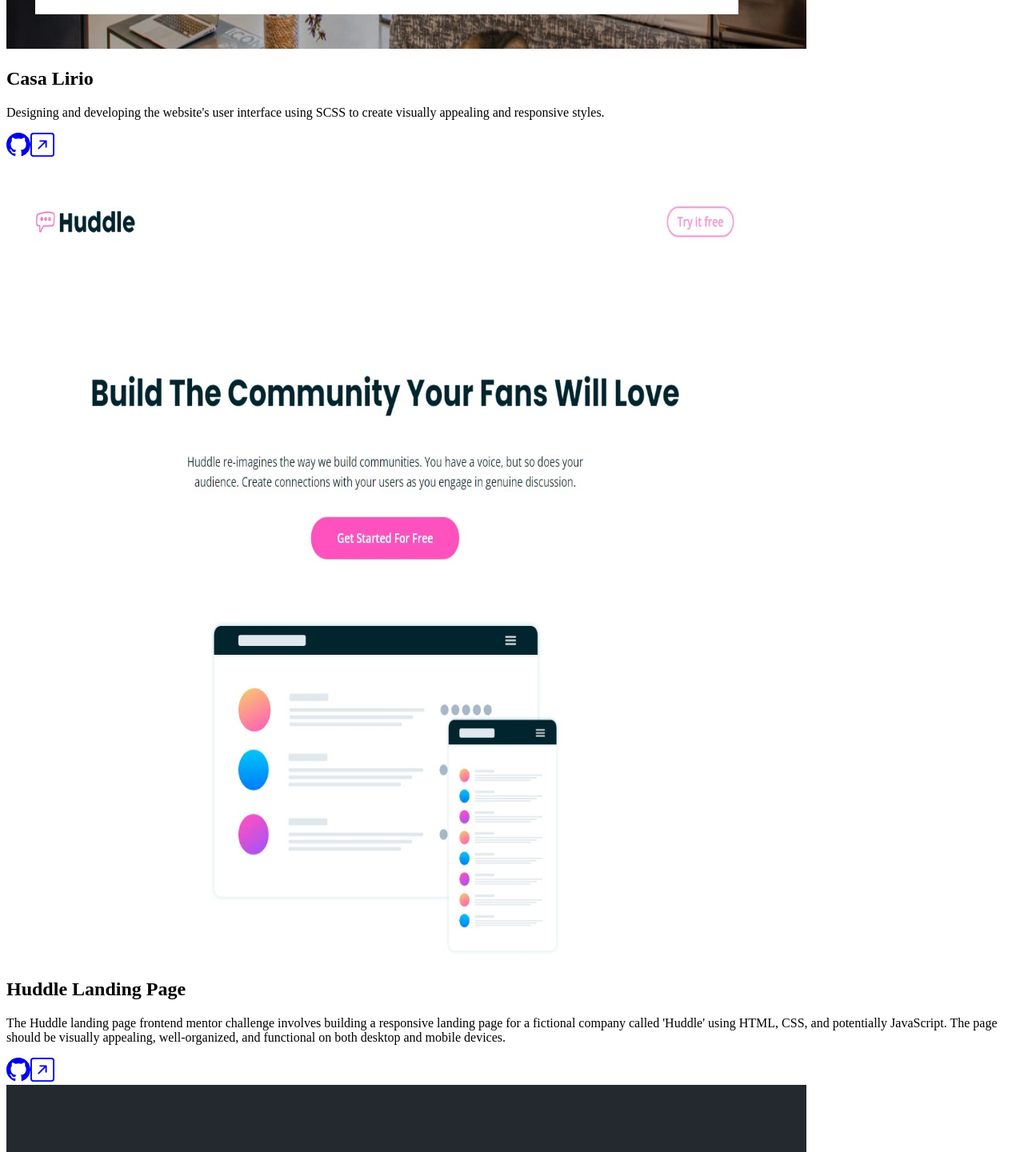
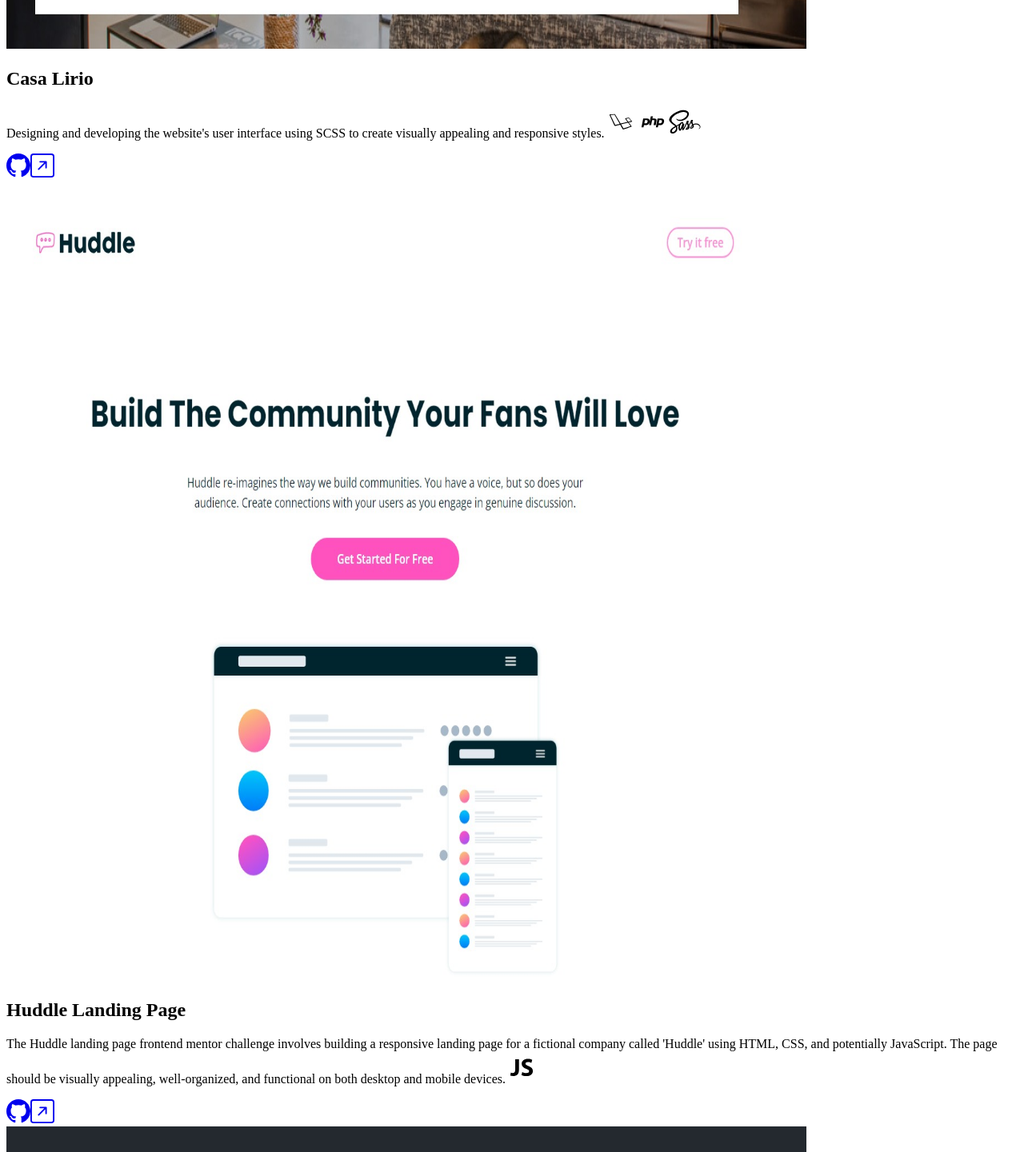
Before and after one commit to codewithxavi/PF-JavierAdrian-2023-April, a Next.js app: page / in a window 1280 px wide. Shown: the part 2240-3681 px from the top of the page at 80% size. Built offline with nearby package versions, Linux system fonts and the light colour scheme.

Commit message:
Add technologies icons projects

```diff
--- a/components/ProjectsSection.tsx
+++ b/components/ProjectsSection.tsx
@@ -2,15 +2,25 @@
 import Image from "next/image"
 import Link from "next/link"
 import { BsGithub, BsArrowUpRightSquare } from "react-icons/bs"
+import { DiPhp, DiSass, DiLaravel } from 'react-icons/di';
+import { FaLeaf, FaVuejs } from 'react-icons/fa';
+import { DiJavascript1 } from 'react-icons/di';
 
 const projects = [
   {
     name: "Casa Lirio",
     description:
-      "Designing and developing the website's user interface using SCSS to create visually appealing and responsive styles.",
+      `Designing and developing the website's user interface using SCSS to create visually appealing and responsive styles.`,
     image: "/casa-lirio.jpeg",
     github: "https://casalirio.com",
     link: "https://casalirio.com",
+    stack: {
+      DiPhp: true,
+      DiScss: true,
+      DiLaravel: true,
+      FaVuejs: false
+    },
+
   },
   {
     name: "Huddle Landing Page",
@@ -18,6 +28,9 @@
     image: "/huddle-landing.jpeg",
     github: "https://github.com/codewithxavi/Huddle-landing-page-with-curved-sections",
     link: "https://huddle-landing-page-codewithxavi.vercel.app/",
+    stack: {
+      DiJavascript1: true
+    },
   },
   {
     name: "Rick And Morty",
@@ -25,6 +38,9 @@
     image: "/rick-and-morty.jpeg",
     github: "https://github.com/codewithxavi/rick_and_morty_vue",
     link: "https://rick-and-morty-vue-eight.vercel.app/",
+    stack: {
+      FaVuejs: true,
+    },
   },
 
 ]
@@ -57,6 +73,21 @@
                   <h1 className="text-3xl md:text-4xl font-bold mb-6">{project.name}</h1>
                   <p className="text-lg leading-7 mb-4 text-neutral-600 dark:text-neutral-400">
                     {project.description}
+                    {/* Laravel Icon */}
+                    {project.stack.DiLaravel ? <DiLaravel size={40} /> : null}
+
+                    {/* php Icon */}
+                    {project.stack.DiPhp ? <DiPhp size={40} /> : null}
+
+                    {/* sass Icon */}
+                    {project.stack.DiScss ? <DiSass size={40} /> : null}
+
+                    {/* Vue Icon */}
+                    {project.stack.FaVuejs ? <FaVuejs size={40} /> : null}
+
+                    {/* JavaScript Icon */}
+                    {project.stack.DiJavascript1 ? <DiJavascript1 size={40} /> : null}
+
                   </p>
                   <div className="flex flex-row align-bottom space-x-4">
                     <Link href={project.github} target="_blank">
--- a/package.json
+++ b/package.json
@@ -19,7 +19,7 @@
     "next-themes": "^0.2.1",
     "react": "18.2.0",
     "react-dom": "18.2.0",
-    "react-icons": "^4.7.1",
+    "react-icons": "^4.8.0",
     "react-scroll": "^1.8.9",
     "typescript": "4.9.4"
   },
```
